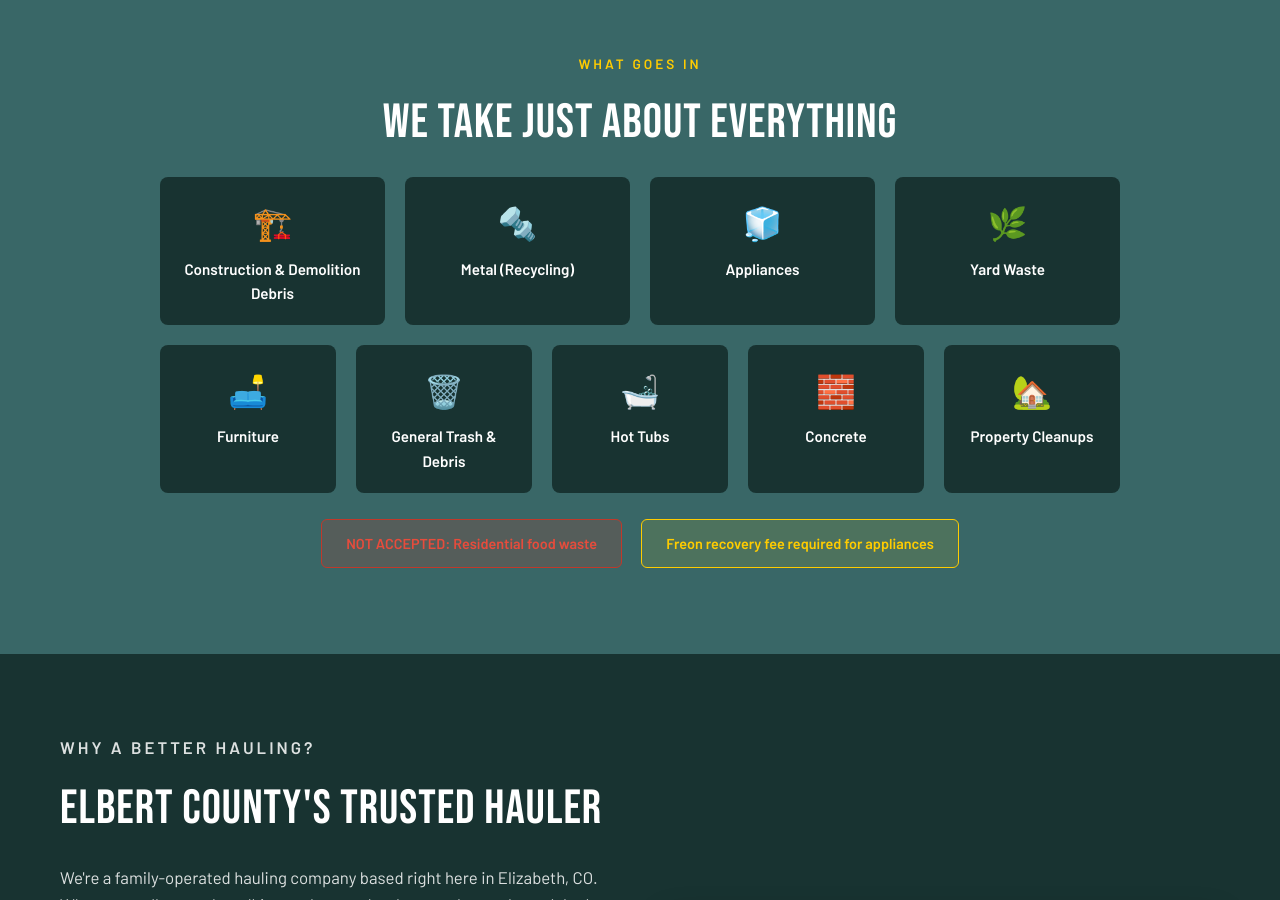
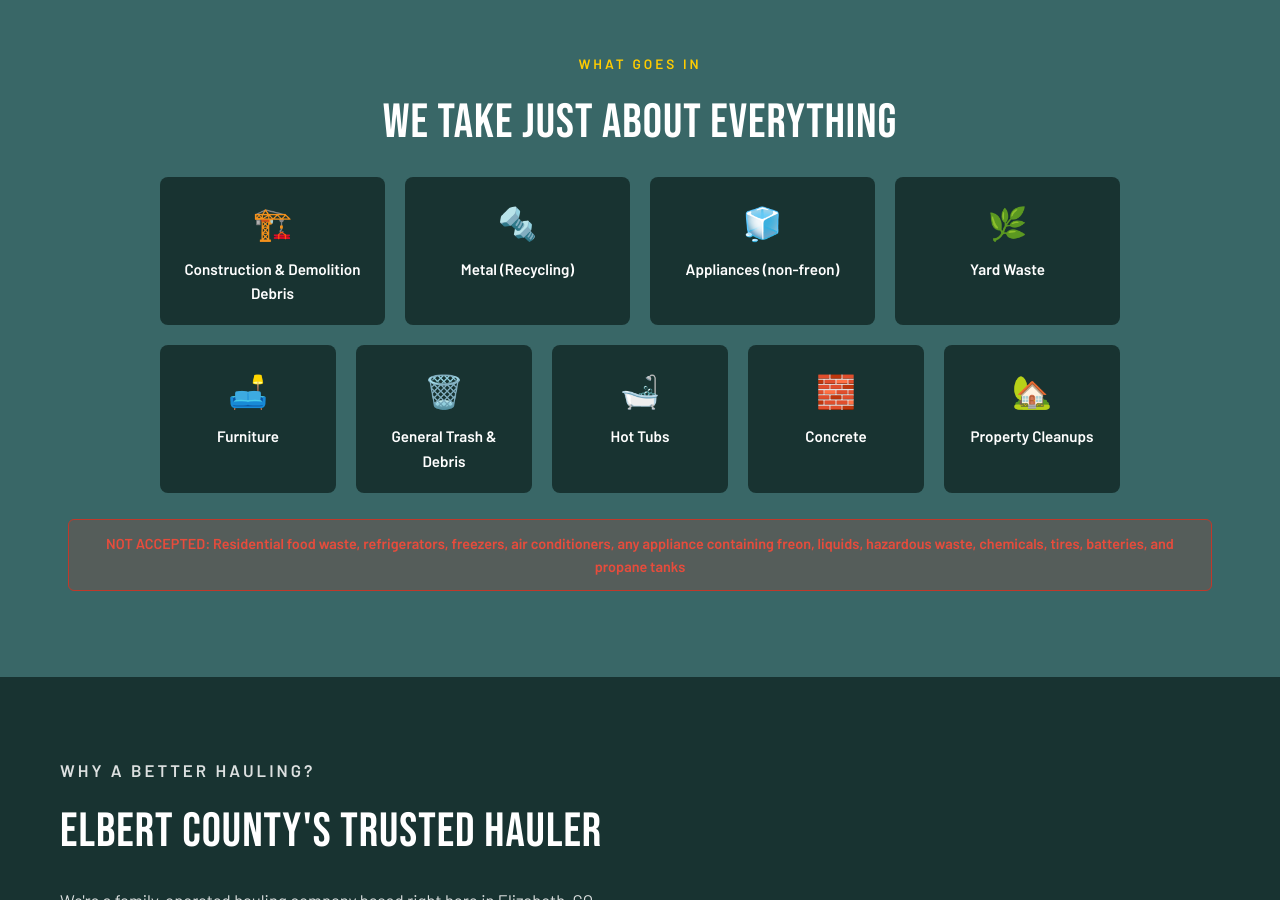
Before and after one commit to JimmyFlame77/A-Better-Hauling, a Jekyll site: the page built from index.html, in a window 1280 px wide and 900 px high, scrolled down 4014 px. Built offline with Jekyll 4.4.1, drawn with Linux system fonts in a browser that asks for light colours.

Commit message:
Update index.html

```diff
--- a/index.html
+++ b/index.html
@@ -143,7 +143,7 @@ og_description: "Roll-off dumpster rentals and hauling services in Elizabeth, CO
         <div class="accepted-grid accepted-row-4">
             <div class="accepted-item"><span class="item-icon">🏗️</span>Construction &amp; Demolition Debris</div>
             <div class="accepted-item"><span class="item-icon">🔩</span>Metal (Recycling)</div>
-            <div class="accepted-item"><span class="item-icon">🧊</span>Appliances</div>
+            <div class="accepted-item"><span class="item-icon">🧊</span>Appliances (non-freon)</div>
             <div class="accepted-item"><span class="item-icon">🌿</span>Yard Waste</div>
         </div>
         <div class="accepted-grid accepted-row-5">
@@ -154,8 +154,7 @@ og_description: "Roll-off dumpster rentals and hauling services in Elizabeth, CO
             <div class="accepted-item"><span class="item-icon">🏡</span>Property Cleanups</div>
         </div>
         <div>
-            <span class="accepted-callout warning">NOT ACCEPTED: Residential food waste</span>
-            <span class="accepted-callout info">Freon recovery fee required for appliances</span>
+            <span class="accepted-callout warning">NOT ACCEPTED: Residential food waste, refrigerators, freezers, air conditioners, any appliance containing freon, liquids, hazardous waste, chemicals, tires, batteries, and propane tanks</span>
         </div>
     </div>
 </section>
```
